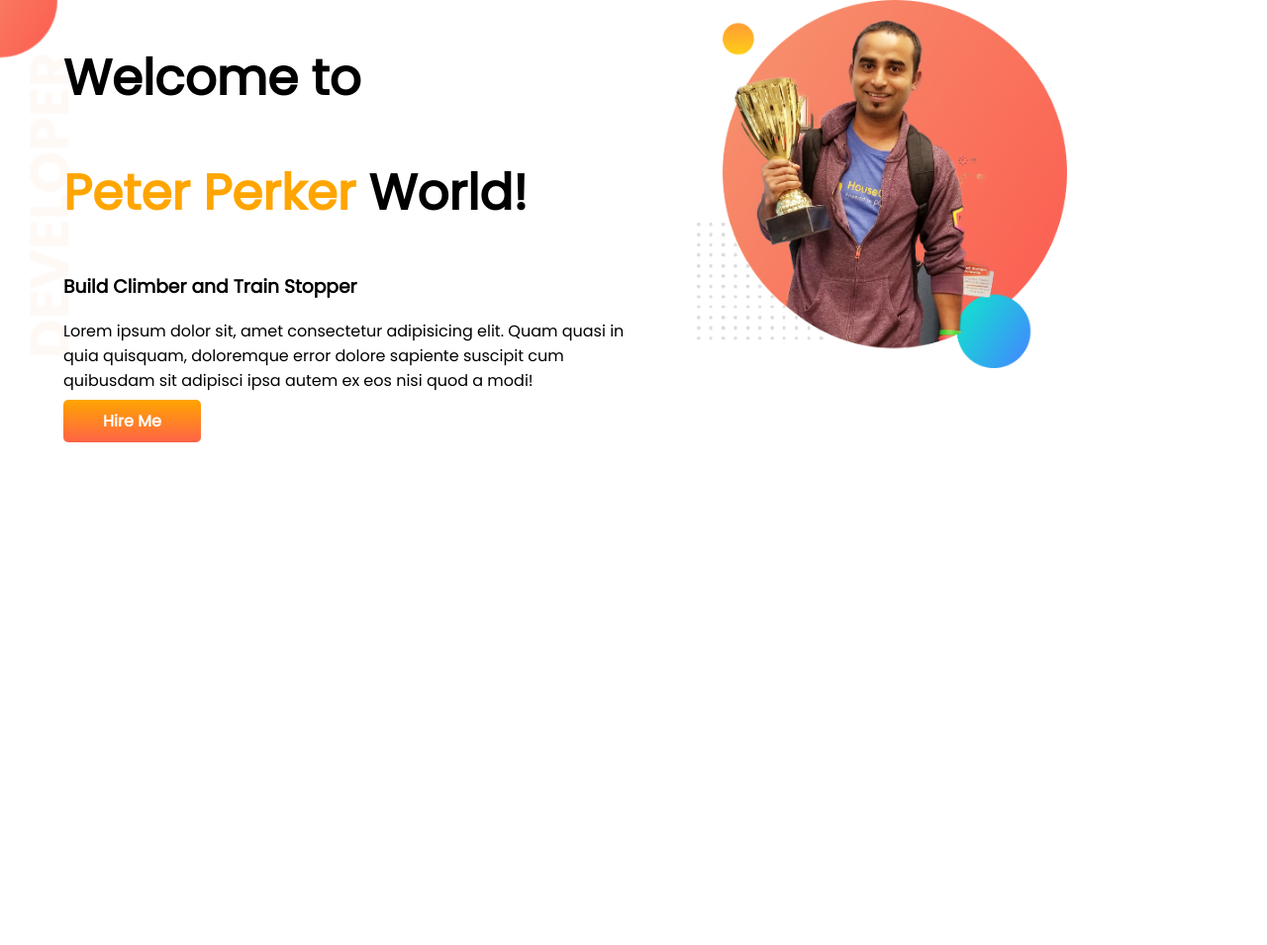
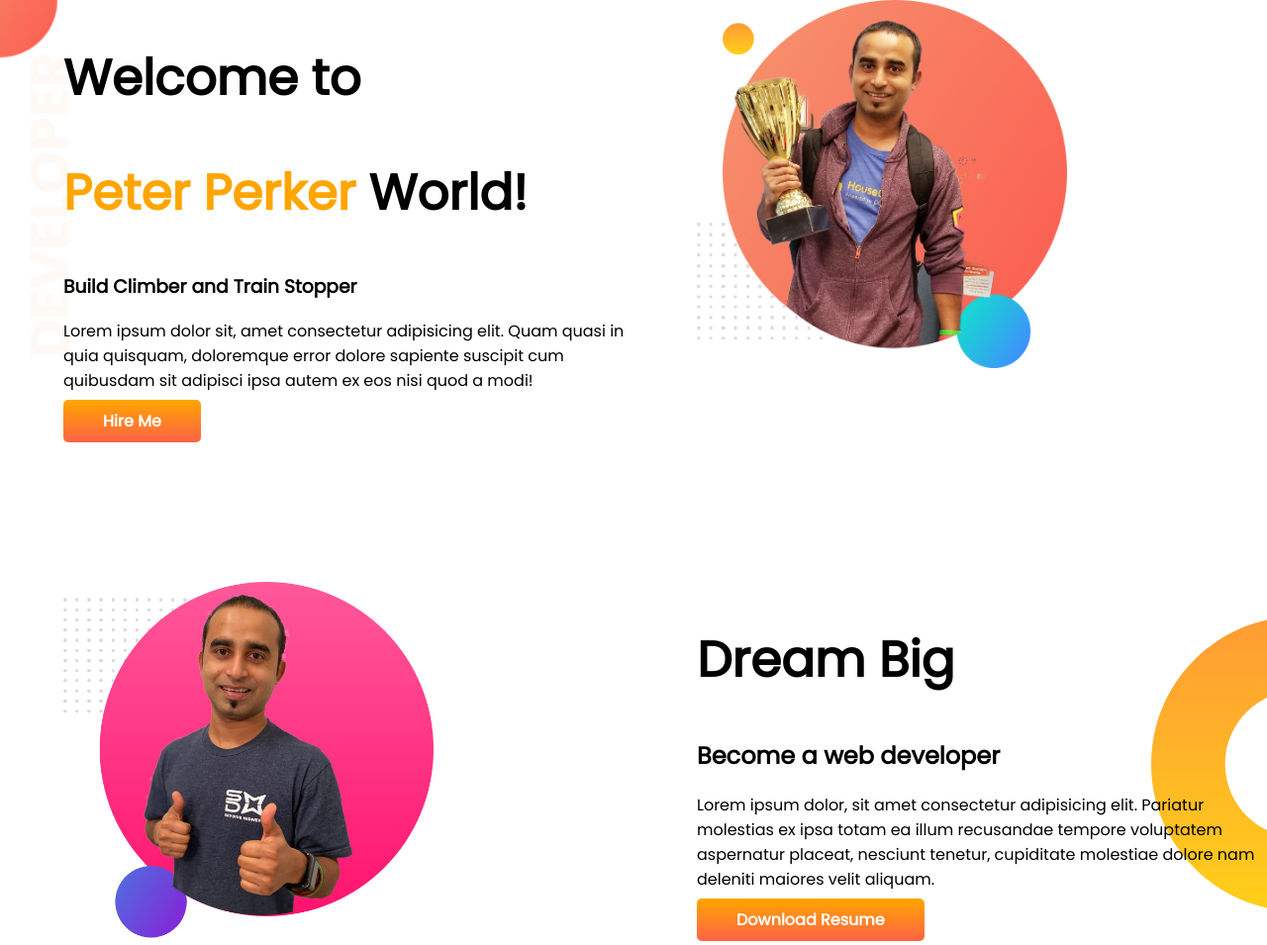
Before and after one commit to shaker09/developer-portfolio2, a plain HTML site: page index.html in a window 1280 px wide. Shown: the whole page at 99% size. Before the commit the page ends 800 px from the top, so only its background shows below. Drawn offline with Linux system fonts and the light colour scheme.

Commit message:
dream part added

```diff
--- a/index.html
+++ b/index.html
@@ -26,5 +26,17 @@
 
     </section>
 
+    <section class="dream-big">
+        <div class="half-width">
+            <img src="images/jhankar2.png" alt="">
+        </div>
+        <div class="half-width">
+            <h1>Dream Big</h1>
+            <h2>Become a web developer</h2>
+            <p>Lorem ipsum dolor, sit amet consectetur adipisicing elit. Pariatur molestias ex ipsa totam ea illum recusandae tempore voluptatem aspernatur placeat, nesciunt tenetur, cupiditate molestiae dolore nam deleniti maiores velit aliquam.</p>
+            <a class="link-button" target="_blank" href="https://www.google.com/">Download Resume</a>
+        </div>
+    </section>
+
 </body>
 </html>
--- a/style.css
+++ b/style.css
@@ -29,4 +29,10 @@ section{
 .top-banner{
     background-image: url(images/top-banner.png);
     background-repeat: no-repeat;
+    margin-bottom: 150px;
 }
+.dream-big{
+    background-image: url(images/dream-bg.png);
+    background-repeat: no-repeat;
+    background-position: right;
+}
```
